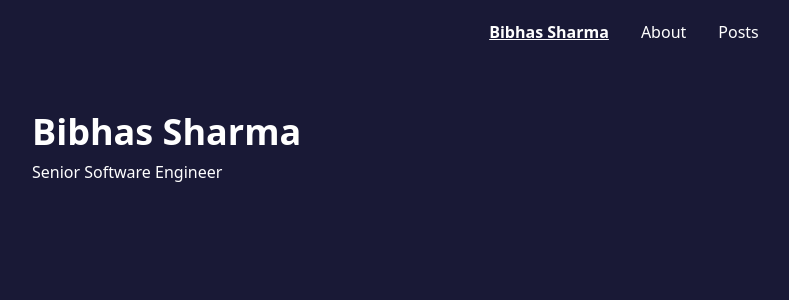
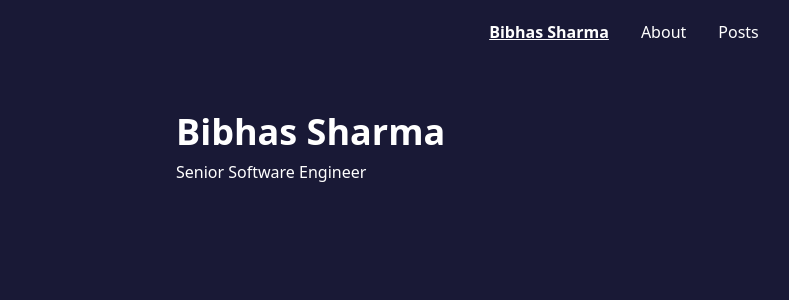
Before and after one commit to sbibhas2008/bibhas-blogs, a Next.js app: page / in a window 1280 px wide. Shown: the top 300 px of the page, without its empty margins (0-789 px from the left). Built offline with nearby package versions, Linux system fonts and the light colour scheme.

Commit message:
update layout

```diff
--- a/src/app/layout.tsx
+++ b/src/app/layout.tsx
@@ -4,9 +4,15 @@ import './globals.css'
 export default function RootLayout({ children }: { children: React.ReactNode }) {
   return (
     <html lang="en">
+      <head>
+        <title>Bibhas Sharma</title>
+        <meta name="description" content="My blog" />
+        <meta name="viewport" content="width=device-width, initial-scale=1" />
+        <link rel="icon" type="image/svg+xml" href="favicon.svg" />
+      </head>
       <body className="bg-background">
         <Navigation />
-        <main className="pt-20">{children}</main>
+        <main className="pt-20 px-8 md:px-36 max-w-[1440px] mx-auto">{children}</main>
       </body>
     </html>
   )
```
